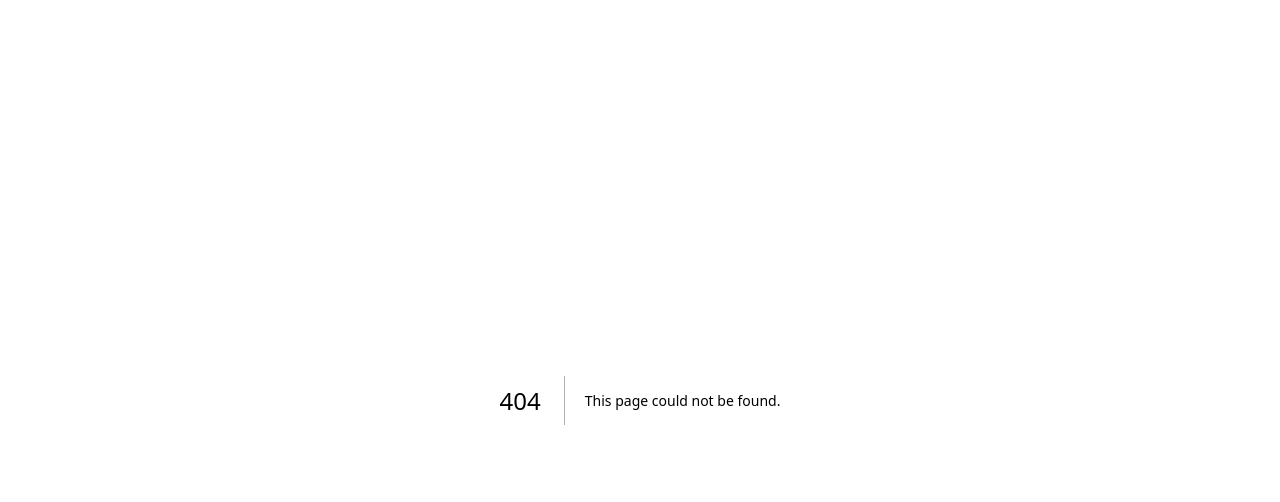
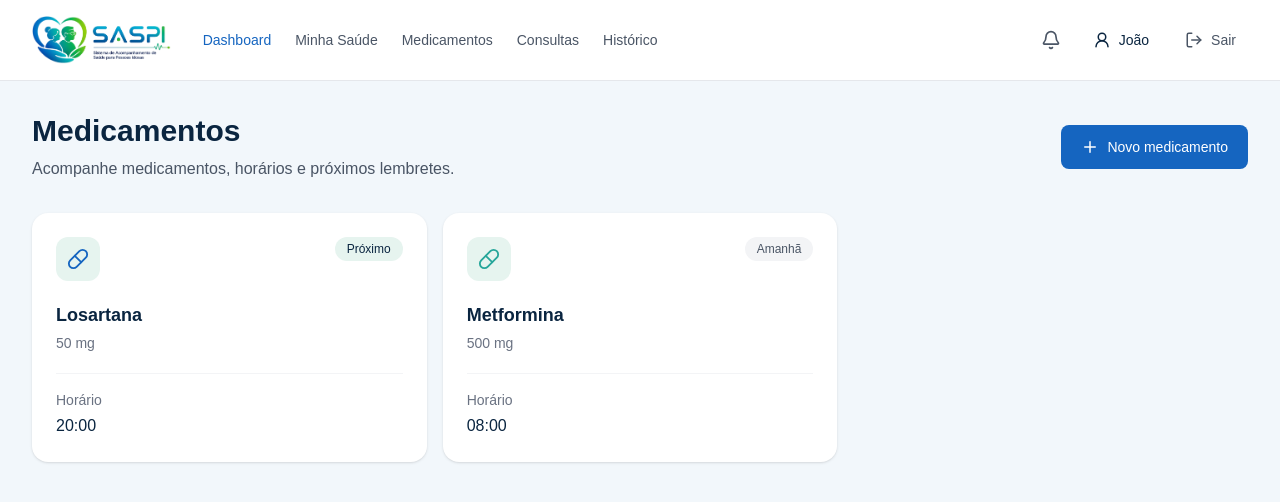
Before and after one commit to MiguelHelen/S.A.S.P.I-Sistema-de-Acompanhamento-de-Saude-para-Pessoas-Idosas-, a Next.js app: page /dashboard/medicamentos in a window 1280 px wide. Before the commit this address had no page. Shown: the top 502 px of the page. Built offline with nearby package versions, Linux system fonts and the light colour scheme.

Commit message:
feat: adiciona pagina de medicamentos

```diff
--- /dev/null
+++ b/src/app/dashboard/medicamentos/page.tsx
@@ -0,0 +1,88 @@
+import DashboardNavbar from "@/components/DashboardNavbar";
+import { Pill, Plus } from "lucide-react";
+
+export default function Medicamentos() {
+  return (
+    <main className="min-h-screen bg-[#F2F7FB]">
+      <DashboardNavbar />
+
+      <div className="mx-auto max-w-7xl px-4 py-8 md:px-8">
+        <div className="flex flex-col gap-4 sm:flex-row sm:items-center sm:justify-between">
+          <div>
+            <h1 className="text-2xl font-bold text-[#0A2540] md:text-3xl">
+              Medicamentos
+            </h1>
+
+            <p className="mt-2 text-gray-600">
+              Acompanhe medicamentos, horários e próximos lembretes.
+            </p>
+          </div>
+
+          <a
+            href="/dashboard/medicamentos/novo"
+            className="flex items-center justify-center gap-2 rounded-lg bg-[#1565C0] px-5 py-3 text-sm font-medium text-white transition hover:bg-[#0A2540]"
+          >
+            <Plus size={18} />
+            Novo medicamento
+          </a>
+        </div>
+
+        <div className="mt-8 grid gap-4 md:grid-cols-2 xl:grid-cols-3">
+          <article className="rounded-2xl bg-white p-6 shadow-sm">
+            <div className="flex items-start justify-between gap-4">
+              <div className="flex h-11 w-11 items-center justify-center rounded-xl bg-[#E6F4EF] text-[#1565C0]">
+                <Pill size={22} />
+              </div>
+
+              <span className="rounded-full bg-[#E6F4EF] px-3 py-1 text-xs font-medium text-[#0A2540]">
+                Próximo
+              </span>
+            </div>
+
+            <h2 className="mt-5 text-lg font-semibold text-[#0A2540]">
+              Losartana
+            </h2>
+
+            <p className="mt-1 text-sm text-gray-500">
+              50 mg
+            </p>
+
+            <div className="mt-5 border-t border-gray-100 pt-4">
+              <p className="text-sm text-gray-500">Horário</p>
+              <p className="mt-1 font-medium text-[#0A2540]">
+                20:00
+              </p>
+            </div>
+          </article>
+
+          <article className="rounded-2xl bg-white p-6 shadow-sm">
+            <div className="flex items-start justify-between gap-4">
+              <div className="flex h-11 w-11 items-center justify-center rounded-xl bg-[#E6F4EF] text-[#26A69A]">
+                <Pill size={22} />
+              </div>
+
+              <span className="rounded-full bg-gray-100 px-3 py-1 text-xs font-medium text-gray-600">
+                Amanhã
+              </span>
+            </div>
+
+            <h2 className="mt-5 text-lg font-semibold text-[#0A2540]">
+              Metformina
+            </h2>
+
+            <p className="mt-1 text-sm text-gray-500">
+              500 mg
+            </p>
+
+            <div className="mt-5 border-t border-gray-100 pt-4">
+              <p className="text-sm text-gray-500">Horário</p>
+              <p className="mt-1 font-medium text-[#0A2540]">
+                08:00
+              </p>
+            </div>
+          </article>
+        </div>
+      </div>
+    </main>
+  );
+}
```
